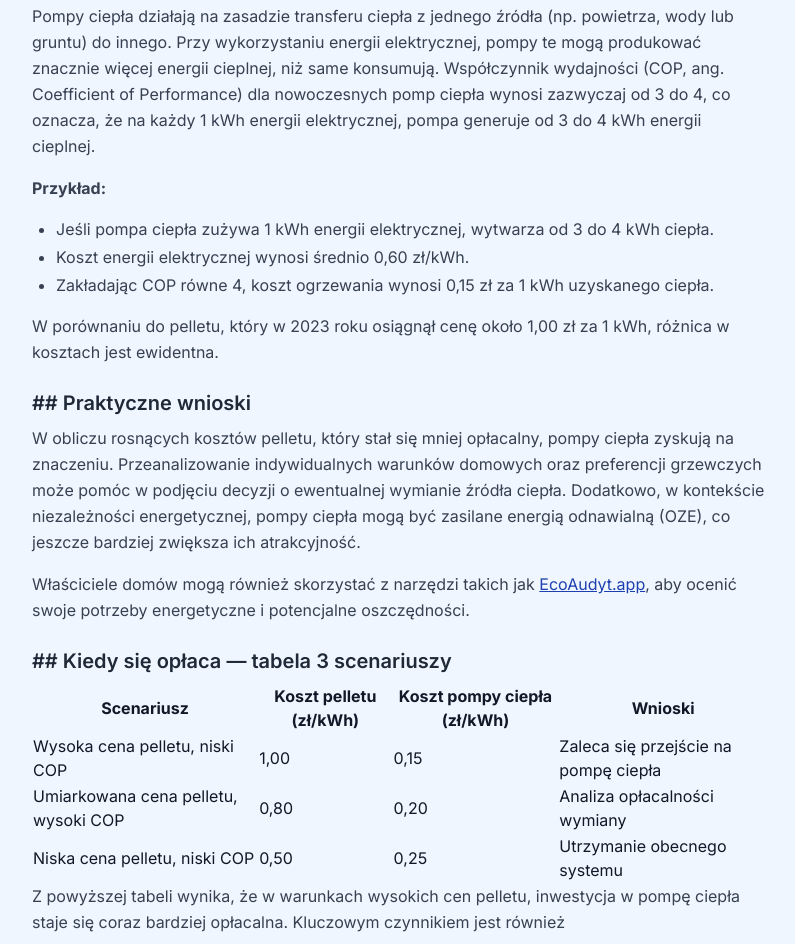
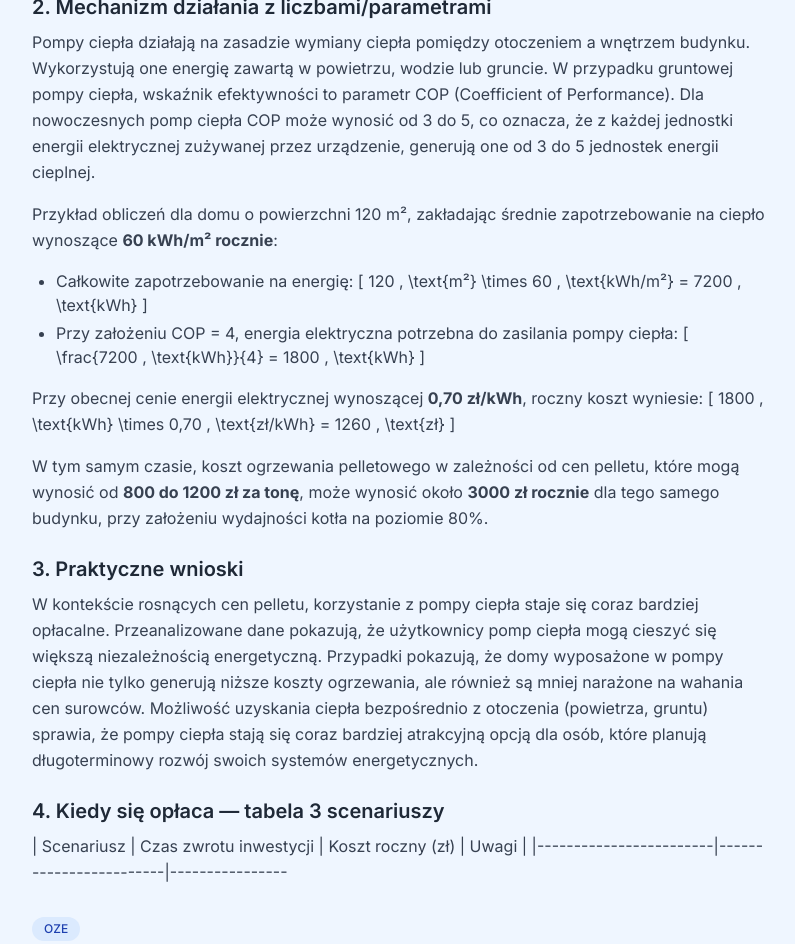
Before and after one commit to magicMikel/prawo-oze-energia, a Gatsby site: page /posts/pellet-dro-eje-pompa-ciep-a-trzyma-koszty-co-dalej/ in a window 1280 px wide. Shown: the part 701-1645 px from the top of the page, without its empty margins (240-1035 px from the left). Built offline with nearby package versions, Linux system fonts and the light colour scheme; Gatsby itself is replaced by a stand-in of ours.

Commit message:
📰 Auto-post: Pellet drożeje, pompa ciepła trzyma koszty. Co dalej?

```diff
--- a/src/content/posts/pellet-dro-eje-pompa-ciep-a-trzyma-koszty-co-dalej.md
+++ b/src/content/posts/pellet-dro-eje-pompa-ciep-a-trzyma-koszty-co-dalej.md
@@ -13,31 +13,34 @@ tags:
 
 ### 1. Definicja problemu
 
-W obliczu rosnących cen surowców energetycznych, takich jak pellet, wiele gospodarstw domowych staje przed dylematem wyboru optymalnego źródła ciepła. Z raportu Polskiego Alarmu Smogowego (PAS) wynika, że w ostatnich latach cena pelletu wzrosła znacząco, co rodzi pytania o opłacalność korzystania z tego paliwa. Z drugiej strony, pompy ciepła, jako nowoczesne i efektywne systemy grzewcze, wykazują stabilność kosztów eksploatacyjnych. Przyjrzyjmy się mechanizmu działania pompy ciepła i jej porównaniu z piecami na pellet.
+W ostatnim czasie obserwujemy znaczny wzrost cen pelletu drzewnego, który stał się popularnym źródłem ogrzewania w domach jednorodzinnych. Wzrost cen surowców energetycznych, zmiany w polityce ekologicznej oraz zmniejszenie dostępności biomasy wpływają na stabilność finansową użytkowników ogrzewania na pellet. W przeciwieństwie do tego, pompy ciepła prezentują stabilniejsze koszty eksploatacji, co sprawia, że ich atrakcyjność rośnie. W obliczu tych zmian, kluczowe staje się zrozumienie, czy i kiedy wymiana źródła ciepła na bardziej efektywne rozwiązanie, takie jak pompa ciepła, jest opłacalna.
 
 ### 2. Mechanizm działania z liczbami/parametrami
 
-Pompy ciepła działają na zasadzie transferu ciepła z jednego źródła (np. powietrza, wody lub gruntu) do innego. Przy wykorzystaniu energii elektrycznej, pompy te mogą produkować znacznie więcej energii cieplnej, niż same konsumują. Współczynnik wydajności (COP, ang. Coefficient of Performance) dla nowoczesnych pomp ciepła wynosi zazwyczaj od 3 do 4, co oznacza, że na każdy 1 kWh energii elektrycznej, pompa generuje od 3 do 4 kWh energii cieplnej.
+Pompy ciepła działają na zasadzie wymiany ciepła pomiędzy otoczeniem a wnętrzem budynku. Wykorzystują one energię zawartą w powietrzu, wodzie lub gruncie. W przypadku gruntowej pompy ciepła, wskaźnik efektywności to parametr COP (Coefficient of Performance). Dla nowoczesnych pomp ciepła COP może wynosić od 3 do 5, co oznacza, że z każdej jednostki energii elektrycznej zużywanej przez urządzenie, generują one od 3 do 5 jednostek energii cieplnej.
 
-**Przykład:**
-- Jeśli pompa ciepła zużywa 1 kWh energii elektrycznej, wytwarza od 3 do 4 kWh ciepła.
-- Koszt energii elektrycznej wynosi średnio 0,60 zł/kWh.
-- Zakładając COP równe 4, koszt ogrzewania wynosi 0,15 zł za 1 kWh uzyskanego ciepła.
+Przykład obliczeń dla domu o powierzchni 120 m², zakładając średnie zapotrzebowanie na ciepło wynoszące **60 kWh/m² rocznie**:
+- Całkowite zapotrzebowanie na energię:
+  \[
+  120 \, \text{m²} \times 60 \, \text{kWh/m²} = 7200 \, \text{kWh}
+  \]
+- Przy założeniu COP = 4, energia elektryczna potrzebna do zasilania pompy ciepła:
+  \[
+  \frac{7200 \, \text{kWh}}{4} = 1800 \, \text{kWh}
+  \]
 
-W porównaniu do pelletu, który w 2023 roku osiągnął cenę około 1,00 zł za 1 kWh, różnica w kosztach jest ewidentna.
+Przy obecnej cenie energii elektrycznej wynoszącej **0,70 zł/kWh**, roczny koszt wyniesie:
+\[
+1800 \, \text{kWh} \times 0,70 \, \text{zł/kWh} = 1260 \, \text{zł}
+\]
 
-### ## Praktyczne wnioski
+W tym samym czasie, koszt ogrzewania pelletowego w zależności od cen pelletu, które mogą wynosić od **800 do 1200 zł za tonę**, może wynosić około **3000 zł rocznie** dla tego samego budynku, przy założeniu wydajności kotła na poziomie 80%.
 
-W obliczu rosnących kosztów pelletu, który stał się mniej opłacalny, pompy ciepła zyskują na znaczeniu. Przeanalizowanie indywidualnych warunków domowych oraz preferencji grzewczych może pomóc w podjęciu decyzji o ewentualnej wymianie źródła ciepła. Dodatkowo, w kontekście niezależności energetycznej, pompy ciepła mogą być zasilane energią odnawialną (OZE), co jeszcze bardziej zwiększa ich atrakcyjność.
+### 3. Praktyczne wnioski
 
-Właściciele domów mogą również skorzystać z narzędzi takich jak [EcoAudyt.app](https://ecoaudyt.app/kalkulator), aby ocenić swoje potrzeby energetyczne i potencjalne oszczędności.
+W kontekście rosnących cen pelletu, korzystanie z pompy ciepła staje się coraz bardziej opłacalne. Przeanalizowane dane pokazują, że użytkownicy pomp ciepła mogą cieszyć się większą niezależnością energetyczną. Przypadki pokazują, że domy wyposażone w pompy ciepła nie tylko generują niższe koszty ogrzewania, ale również są mniej narażone na wahania cen surowców. Możliwość uzyskania ciepła bezpośrednio z otoczenia (powietrza, gruntu) sprawia, że pompy ciepła stają się coraz bardziej atrakcyjną opcją dla osób, które planują długoterminowy rozwój swoich systemów energetycznych.
 
-### ## Kiedy się opłaca — tabela 3 scenariuszy
+### 4. Kiedy się opłaca — tabela 3 scenariuszy
 
-| Scenariusz                      | Koszt pelletu (zł/kWh) | Koszt pompy ciepła (zł/kWh) | Wnioski                              |
-|----------------------------------|-------------------------|------------------------------|--------------------------------------|
-| Wysoka cena pelletu, niski COP  | 1,00                    | 0,15                         | Zaleca się przejście na pompę ciepła |
-| Umiarkowana cena pelletu, wysoki COP | 0,80                    | 0,20                         | Analiza opłacalności wymiany         |
-| Niska cena pelletu, niski COP   | 0,50                    | 0,25                         | Utrzymanie obecnego systemu          |
-
-Z powyższej tabeli wynika, że w warunkach wysokich cen pelletu, inwestycja w pompę ciepła staje się coraz bardziej opłacalna. Kluczowym czynnikiem jest również
+| Scenariusz             | Czas zwrotu inwestycji | Koszt roczny (zł) | Uwagi                        |
+|------------------------|------------------------|----------------
```
